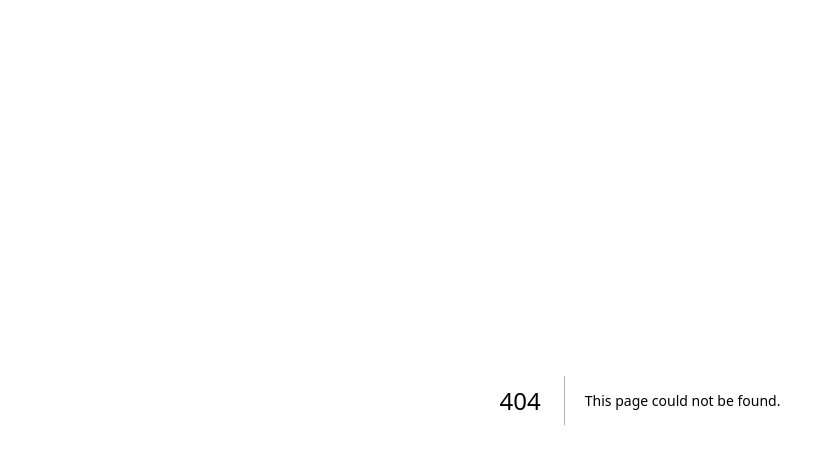
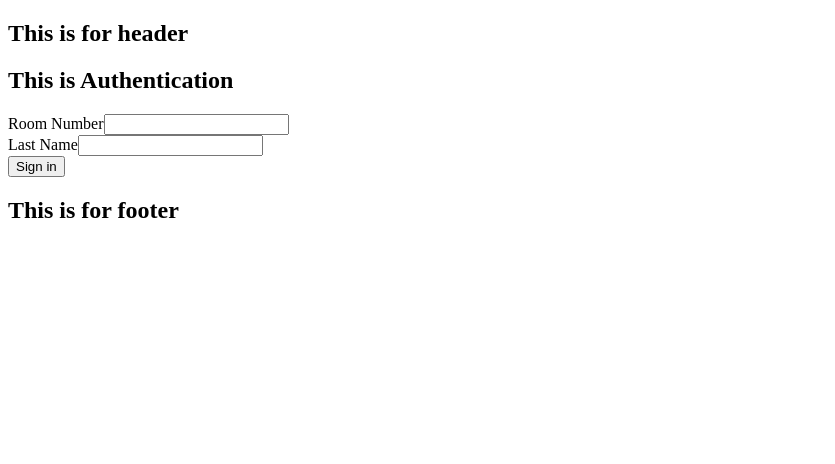
Before and after one commit to edxen/captive_next, a Next.js app: page /templates/authentication in a window 1280 px wide. Before the commit this address had no page. Shown: the top 464 px of the page, without its empty margins (0-835 px from the left). Built offline with nearby package versions, Linux system fonts and the light colour scheme.

Commit message:
set up basic authentication for guest credentials

```diff
--- a/data/pms.json
+++ b/data/pms.json
@@ -17,7 +17,7 @@
     },
     {
         "uuid": 10005,
-        "room_number": 1002,
+        "room_number": 1005,
         "full_name": "Albert Shmuck",
         "first_name": "Albert",
         "last_name": "Shmuck",
--- a/data/site.json
+++ b/data/site.json
@@ -1,4 +1,3 @@
-[
 {
   "login_options": {
     "authentication": true,
@@ -14,4 +13,3 @@
     "bill_plan": {}
   }
 }
-]
--- a/next.config.js
+++ b/next.config.js
@@ -1,6 +1,6 @@
 /** @type {import('next').NextConfig} */
 const nextConfig = {
   reactStrictMode: true,
-}
+};
 
-module.exports = nextConfig
+module.exports = nextConfig;
--- a/package.json
+++ b/package.json
@@ -8,15 +8,14 @@
     "start": "next start",
     "lint": "next lint"
   },
-  "type": "module",
   "dependencies": {
-    "body-parser": "^1.20.2",
     "express": "^4.18.2",
     "next": "14.0.3",
     "react": "^18",
     "react-dom": "^18"
   },
   "devDependencies": {
+    "@types/express": "^4.17.21",
     "@types/node": "^20",
     "@types/react": "^18",
     "@types/react-dom": "^18",
--- a/pages/api/pms.ts
+++ b/pages/api/pms.ts
@@ -1,38 +1,47 @@
 // Next.js API route support: https://nextjs.org/docs/api-routes/introduction
 import type { NextApiRequest, NextApiResponse } from 'next';
+import express from 'express';
 import fs from 'fs';
 import path from 'path';
+import { Guest } from '../components/inteface';
 
-const fullPath = path.join(process.cwd(), 'data', 'pms.json');
-
-interface PMSData {
-    uuid: number;
-    room_number: number;
-    full_name: string;
-    first_name: string;
-    last_name: string;
-    code: string;
-}
+const app = express();
+app.use(express.json());
 
 type Data = {
     message: string;
-    data?: PMSData;
+    success?: boolean;
 };
 
 export default function handler(
     req: NextApiRequest,
     res: NextApiResponse<Data>
 ) {
-    if (req.method === "GET") {
+
+    if (req.method === "POST") {
         try {
-            const data = fs.readFileSync(fullPath, 'utf-8');
-            const jsonData = JSON.parse(data);
-            res.status(200).json({ message: 'this is a GET Request', data: jsonData });
+            const { room_number, last_name } = req.body;
+
+            const pmsPath = path.join(process.cwd(), 'data', 'pms.json');
+            const pmsRef = fs.readFileSync(pmsPath, 'utf-8');
+            const pmsData = JSON.parse(pmsRef);
+            const guest = pmsData.filter((data: Guest) => data.room_number === Number(room_number))[0];
+            const success = (guest?.last_name === last_name) ? true : false;
+            if (success) {
+                const sitePath = path.join(process.cwd(), 'data', 'site.json');
+                const siteRef = fs.readFileSync(sitePath, 'utf-8');
+                const siteData = JSON.parse(siteRef);
+                siteData.signed_in = {
+                    status: true,
+                    guest: guest
+                };
+                fs.writeFileSync(sitePath, JSON.stringify(siteData, null, 2));
+            }
+            res.status(200).json({ message: 'this is a POST Request', success });
         } catch (error) {
             console.error(`there was an error: ${error}`);
         }
     } else {
         res.end();
     }
-
 }
--- /dev/null
+++ b/pages/api/site.ts
@@ -0,0 +1,47 @@
+// Next.js API route support: https://nextjs.org/docs/api-routes/introduction
+import type { NextApiRequest, NextApiResponse } from 'next';
+import express from 'express';
+import fs from 'fs';
+import path from 'path';
+import { Site } from '../components/inteface';
+
+const app = express();
+app.use(express.json());
+
+type Data = {
+    message: string;
+    site: Site;
+};
+
+export default function handler(
+    req: NextApiRequest,
+    res: NextApiResponse<Data>
+) {
+
+    if (req.method === "GET") {
+        try {
+            const sitePath = path.join(process.cwd(), 'data', 'site.json');
+            const siteRef = fs.readFileSync(sitePath, 'utf-8');
+            const siteData = JSON.parse(siteRef);
+            res.status(200).json({ message: 'this is a GET Request', site: siteData });
+        } catch (error) {
+            console.error(`there was an error: ${error}`);
+        }
+    } else if (req.method === "POST") {
+        try {
+            const sitePath = path.join(process.cwd(), 'data', 'site.json');
+            const siteRef = fs.readFileSync(sitePath, 'utf-8');
+            const siteData = JSON.parse(siteRef);
+            siteData.signed_in = {
+                status: false,
+                guest: {}
+            };
+            fs.writeFileSync(sitePath, JSON.stringify(siteData, null, 2));
+            res.status(200).json({ message: 'this is a POST Request', site: siteData });
+        } catch (error) {
+            console.error(`there was an error: ${error}`);
+        }
+    } else {
+        res.end();
+    }
+}
--- /dev/null
+++ b/pages/components/inteface.tsx
@@ -0,0 +1,32 @@
+export interface BillPlan {
+    uuid: number,
+    plan_name: string,
+    duration: number,
+    type: string,
+    amount: number,
+    bandwidth: { [key: string]: number; };
+}
+
+export interface Guest {
+    uuid: number;
+    room_number: number;
+    full_name: string;
+    first_name: string;
+    last_name: string;
+    code: string;
+}
+
+export interface SignedIn {
+    status: boolean;
+    guest: Guest | {};
+}
+
+export interface Site {
+    login_options: { [key: string]: boolean; };
+    bill_plans: BillPlan[] | [];
+    signed_in: SignedIn;
+    connected: {
+        status: boolean;
+        bill_plan: BillPlan | {};
+    };
+}
--- /dev/null
+++ b/pages/components/layout.tsx
@@ -0,0 +1,21 @@
+import React from 'react';
+
+interface LayoutProps {
+    children: React.ReactNode;
+}
+
+const Layout: React.FC<LayoutProps> = ({ children }) => {
+    return (
+        <>
+            <div>
+                <h2>This is for header</h2>
+            </div>
+            {children}
+            <div>
+                <h2>This is for footer</h2>
+            </div>
+        </>
+    );
+};
+
+export default Layout;
--- /dev/null
+++ b/pages/components/translation.json
@@ -0,0 +1,19 @@
+{
+    "languages": {
+        "en": "English"
+    },
+    "translations": {
+        "en": {
+            "error": {
+                "blank_credentials": "Room Number and Last Name is required",
+                "invalid_credentials": "Room Numer / Last Name is incorrect"
+            },
+            "credentials": {
+                "welcome_message": "Welcome to DisCafe!",
+                "room_number": "Room Number",
+                "last_name": "Last Name",
+                "sign_in": "Sign in"
+            }
+        }
+    }
+}
--- /dev/null
+++ b/pages/templates/authentication.tsx
@@ -0,0 +1,100 @@
+import Layout from "../components/layout";
+import Translations from '../components/translation.json';
+import { ChangeEvent, useState } from 'react';
+
+type StringKey = {
+    [key: string]: string;
+};
+
+interface Translations {
+    credentials: StringKey;
+    error: StringKey;
+}
+
+interface Texts {
+    languages: StringKey;
+    translations: {
+        en: Translations;
+    };
+}
+
+const jsonData: Texts = Translations;
+const currentLanguage = 'en';
+const texts = jsonData.translations[currentLanguage];
+
+interface Credentials {
+    room_number: number | undefined;
+    last_name: string;
+}
+
+const Authentication = () => {
+    const [errorMessage, setErrorMessage] = useState<string>('');
+    const [credentials, setCredentials] = useState<Credentials>({
+        room_number: undefined,
+        last_name: ''
+    });
+    const updateCredentials = (value: Partial<Credentials>) => setCredentials((prevCredentials: Credentials) => ({ ...prevCredentials, ...value }));
+
+    const handleSubmit = async (e: React.FormEvent<HTMLFormElement>) => {
+        e.preventDefault();
+
+        setErrorMessage('');
+        if (credentials.room_number === undefined || credentials.last_name === '') {
+            setErrorMessage(texts.error.blank_credentials);
+        } else {
+            try {
+                const response = await fetch('../api/pms', {
+                    method: "POST",
+                    headers: { 'Content-Type': 'application/json' },
+                    body: JSON.stringify(credentials)
+                });
+                if (response.ok) {
+                    const data = await response.json();
+                    if (!data.success) setErrorMessage(texts.error.invalid_credentials);
+                } else {
+                    throw new Error('error fetching data');
+                }
+            } catch (error) {
+                console.error(`there was an error: ${error}`);
+            }
+        }
+    };
+
+    return (
+        <>
+            <Layout>
+                <form onSubmit={handleSubmit}>
+                    <h2>This is Authentication</h2>
+                    <InputGroup label={texts.credentials.room_number} htmlFor='room_number' updateCredentials={updateCredentials} />
+                    <InputGroup label={texts.credentials.last_name} htmlFor='last_name' updateCredentials={updateCredentials} />
+                    <div>{errorMessage}</div>
+                    <button>{texts.credentials.sign_in}</button>
+                </form>
+            </Layout>
+        </>
+    );
+};
+
+export default Authentication;
+
+interface InputGroupProps {
+    label: string;
+    htmlFor: any;
+    updateCredentials: (value: Partial<Credentials>) => void;
+}
+
+const InputGroup: React.FC<InputGroupProps> = ({ label, htmlFor, updateCredentials }) => {
+    const handleChange = (e: ChangeEvent<HTMLInputElement>) => {
+        const partialUpdate: Partial<Credentials> = {
+            [htmlFor]: e.target.value
+        };
+        updateCredentials(partialUpdate);
+    };
+
+    return (
+        <div>
+            <label htmlFor={htmlFor}>{label}</label>
+            <input onChange={handleChange} />
+        </div>
+    );
+};
```
Also changed, not shown: pages/index.tsx (+53 -1 lines), 1 other file (tests, documents, lock files or other folders). Lines whose indentation alone changed are shown as unchanged.
